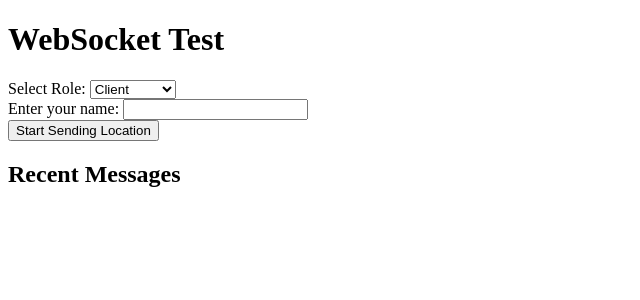
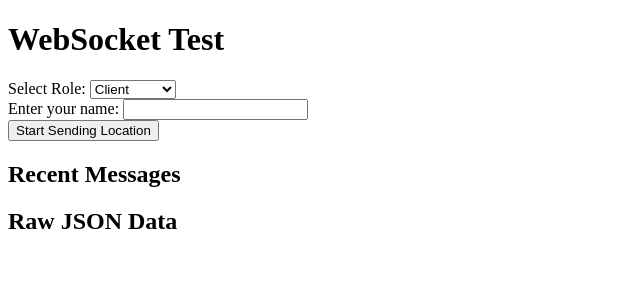
Before and after one commit to eshuaiii/nwhacks-2025, a Flask app: page / in a window 1280 px wide. Shown: the top 300 px of the page, without its empty margins (0-640 px from the left). Run offline with Flask 3, Linux system fonts and the light colour scheme; some libraries are stand-ins or nearby versions.

Commit message:
Changed output to json

```diff
--- a/backend/app/templates/testing.html
+++ b/backend/app/templates/testing.html
@@ -25,6 +25,11 @@
         <ul id="messagesList"></ul>
     </div>
 
+    <div id="rawJson" style="margin-top: 20px;">
+        <h2>Raw JSON Data</h2>
+        <pre id="rawJsonData"></pre>
+    </div>
+
     <script>
         const socket = io("http://127.0.0.1:4287");
         let sendLocationInterval;
@@ -43,8 +48,13 @@
             if (role === 'dispatcher') {
                 const messagesList = document.getElementById('messagesList');
                 const messageItem = document.createElement('li');
-                messageItem.textContent = `From ${data.sender}: ${data.message}`;
+                const parsedData = JSON.parse(data);
+                messageItem.textContent = `From ${parsedData.sender}: Latitude: ${parsedData.latitude}, Longitude: ${parsedData.longitude}`;
                 messagesList.appendChild(messageItem);
+
+                // Dump raw JSON data
+                const rawJsonData = document.getElementById('rawJsonData');
+                rawJsonData.textContent = JSON.stringify(parsedData, null, 2);
             }
         });
 
--- a/backend/server.py
+++ b/backend/server.py
@@ -1,6 +1,7 @@
 from flask import Flask
 from flask_socketio import SocketIO, emit
 from app.routes import register_routes
+import json
 
 # Initialize Flask app
 flask_app = Flask(__name__, template_folder="app/templates")
@@ -22,11 +23,31 @@ def handle_disconnect():
 
 @socketio.on('message_to_dispatcher')
 def handle_message_to_dispatcher(data):
+    print(f"Received data: {data}")
+
     sender = data.get('sender')
     message = data.get('message')
-    print(f"Received message from {sender}: {message}")
+    print(f"Extracted sender: {sender}")
+    print(f"Extracted message: {message}")
+
+    # Parse the message to extract latitude and longitude
+    try:
+        lat_part, lon_part = message.split(", ")
+        lat = lat_part.split(": ")[1]
+        lon = lon_part.split(": ")[1]
+    except (IndexError, ValueError) as e:
+        print(f"Error parsing message: {e}")
+        return
+
+    # Format the data into JSON
+    formatted_data = json.dumps({
+        "sender": sender,
+        "latitude": lat,
+        "longitude": lon
+    })
+
     # Broadcast the message to the dispatcher
-    emit('message_from_client', data, broadcast=True)
+    emit('message_from_client', formatted_data, broadcast=True)
 
 if __name__ == "__main__":
     print("Starting Flask server...")
```
